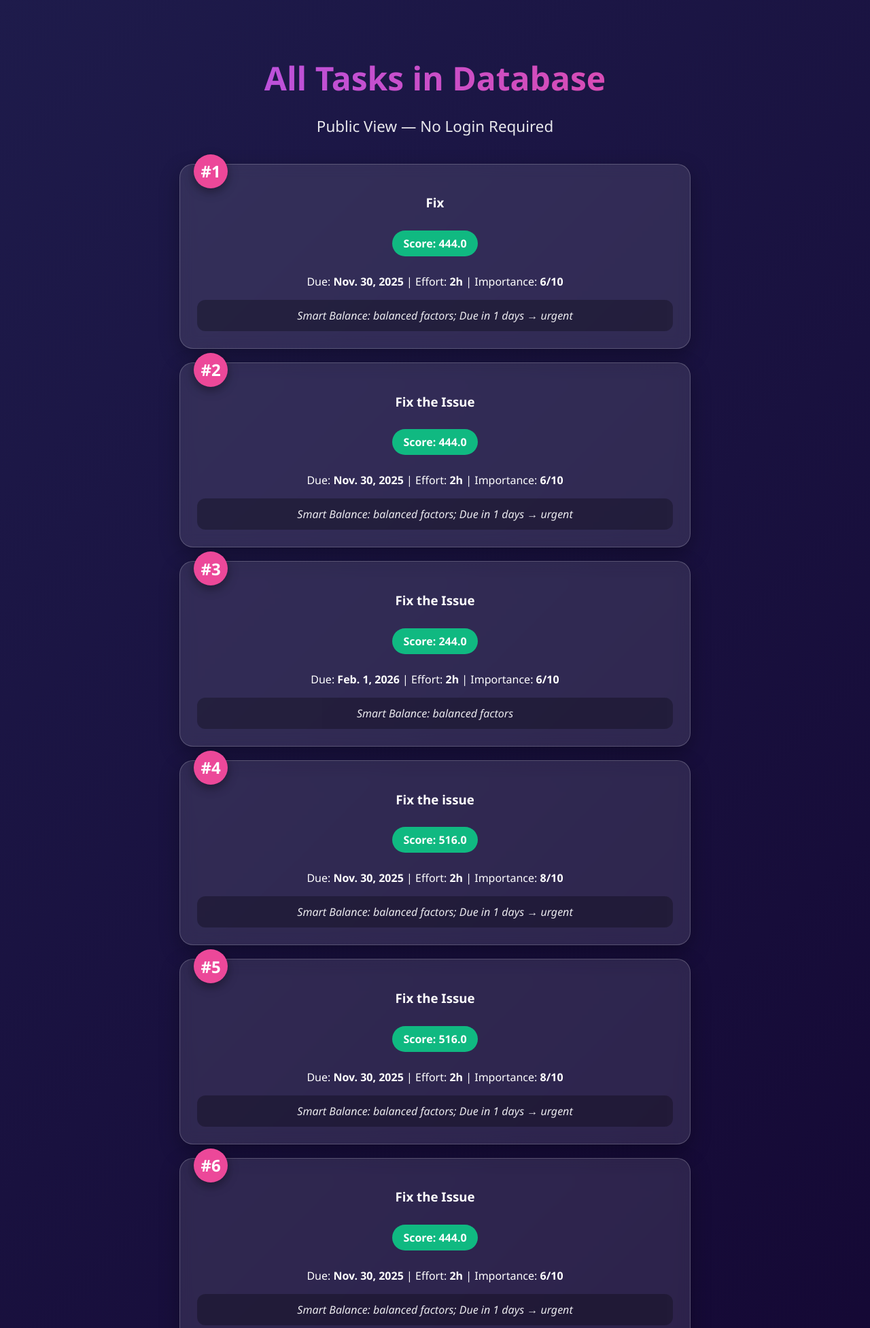
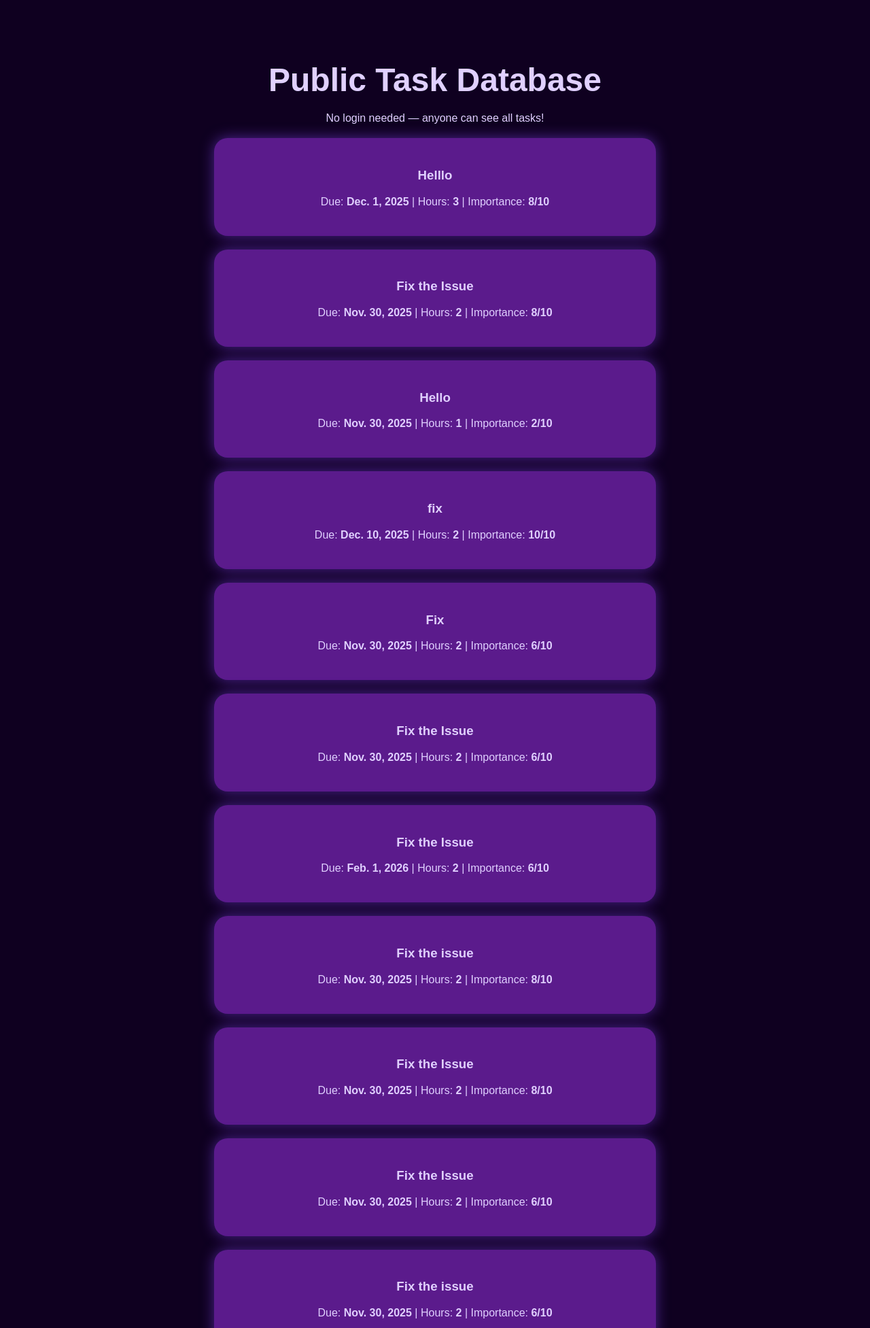
Before and after one commit to vaishnavithanneru/Task-Analyzer, a Django app: page /public-tasks/ in a window 1280 px wide. Shown: the top 1953 px of the page at 68% size. Run offline with Django 4.2, Linux system fonts and the light colour scheme; data comes from the database, SQL or seed files in the repository.

Commit message:
Final Smart Track Analyzer

```diff
--- a/tasks/templates/public_tasks.html
+++ b/tasks/templates/public_tasks.html
@@ -1,112 +1,29 @@
 <!DOCTYPE html>
-<html lang="en">
+<html>
 <head>
-  <meta charset="UTF-8">
-  <meta name="viewport" content="width=device-width, initial-scale=1.0">
-  <title>All Tasks - Public Database</title>
+  <title>All Tasks - Public View</title>
   <style>
-    body {
-      font-family: 'Segoe UI', Arial, sans-serif;
-      background: linear-gradient(135deg, #1e1b4b, #12032e);
-      color: white;
-      padding: 50px 20px;
-      text-align: center;
-      min-height: 100vh;
-      margin: 0;
-    }
-    h1 {
-      font-size: 3rem;
-      margin-bottom: 10px;
-      background: linear-gradient(to right, #a855f7, #ec4899);
-      -webkit-background-clip: text;
-      -webkit-text-fill-color: transparent;
-    }
-    .subtitle {
-      font-size: 1.4rem;
-      opacity: 0.9;
-      margin-bottom: 40px;
-    }
-    .task {
-      background: rgba(255, 255, 255, 0.1);
-      backdrop-filter: blur(10px);
-      border: 1px solid rgba(255, 255, 255, 0.2);
-      margin: 20px auto;
-      padding: 25px;
-      border-radius: 20px;
-      max-width: 700px;
-      box-shadow: 0 10px 30px rgba(0, 0, 0, 0.3);
-      transition: transform 0.3s;
-    }
-    .task:hover {
-      transform: translateY(-10px);
-    }
-    .rank {
-      position: absolute;
-      top: -15px;
-      left: 20px;
-      background: #ec4899;
-      color: white;
-      width: 50px;
-      height: 50px;
-      border-radius: 50%;
-      display: flex;
-      align-items: center;
-      justify-content: center;
-      font-size: 1.5rem;
-      font-weight: bold;
-      box-shadow: 0 5px 15px rgba(0,0,0,0.4);
-    }
-    .score {
-      background: #10b981;
-      color: white;
-      padding: 8px 16px;
-      border-radius: 20px;
-      font-weight: bold;
-      display: inline-block;
-      margin: 10px 0;
-    }
-    .explanation {
-      font-style: italic;
-      opacity: 0.9;
-      margin-top: 15px;
-      font-size: 1rem;
-      background: rgba(0,0,0,0.3);
-      padding: 12px;
-      border-radius: 12px;
-    }
-    .empty {
-      font-size: 2rem;
-      opacity: 0.7;
-      margin-top: 100px;
-    }
+    body { background: #0f0020; color: #e0d0ff; font-family: Arial; text-align: center; padding: 50px; }
+    h1 { font-size: 3rem; margin-bottom: 20px; }
+    .task { background: #5b1b8c; margin: 20px auto; padding: 25px; border-radius: 20px; max-width: 600px; box-shadow: 0 0 20px rgba(139, 73, 255, 0.5); }
+    .empty { font-size: 2rem; margin-top: 100px; opacity: 0.7; }
   </style>
 </head>
 <body>
-  <h1>All Tasks in Database</h1>
-  <p class="subtitle">Public View — No Login Required</p>
+  <h1>Public Task Database</h1>
+  <p>No login needed — anyone can see all tasks!</p>
 
   {% if tasks %}
-    {% for item in tasks %}
-      <div class="task" style="position: relative;">
-        <div class="rank">#{{ forloop.counter }}</div>
-        <h3>{{ item.task.title }}</h3>
-        <div class="score">Score: {{ item.score|floatformat:1 }}</div>
-        <p>
-          Due: <strong>{{ item.task.due_date|default:"No deadline" }}</strong> |
-          Effort: <strong>{{ item.task.estimated_hours }}h</strong> |
-          Importance: <strong>{{ item.task.importance }}/10</strong>
-        </p>
-        <div class="explanation">
-          {{ item.explanation }}
-        </div>
+    {% for task in tasks %}
+      <div class="task">
+        <h3>{{ task.title }}</h3>
+        <p>Due: <strong>{{ task.due_date|default:"No deadline" }}</strong> |
+           Hours: <strong>{{ task.estimated_hours }}</strong> |
+           Importance: <strong>{{ task.importance }}/10</strong></p>
       </div>
     {% endfor %}
   {% else %}
     <div class="empty">No tasks in database yet</div>
   {% endif %}
-
-  <footer style="margin-top: 60px; opacity: 0.7;">
-    <small>Smart Task Analyzer • Live from Django + SQLite</small>
-  </footer>
 </body>
 </html>
--- a/tasks/views.py
+++ b/tasks/views.py
@@ -47,15 +47,13 @@ def suggest_today(request):
         return Response(serializer.errors, status=400)
 
     tasks = serializer.validated_data
-    strategy = request.data.get('strategy', 'smart_balance')  # ← NOW READS FROM BODY!
-
     for i, task in enumerate(tasks):
         if not task.get('id'):
             task['id'] = f"temp_{i}"
 
     scored = []
     for task in tasks:
-        res = calculate_priority_score(task, strategy, tasks)  # ← USES USER'S STRATEGY!
+        res = calculate_priority_score(task, "smart_balance", tasks)
         task_copy = dict(task)
         task_copy.update({"score": res["score"], "explanation": res["explanation"]})
         scored.append(task_copy)
@@ -113,31 +111,7 @@ def serve_frontend(request, path=''):
             return HttpResponse(f.read(), content_type=content_type)
     return HttpResponse("Not found", status=404)
 
-# PUBLIC TASK LIST VIEW
-# ALSO UPDATE public_task_list() TO SHOW CURRENT STRATEGY
+# PUBLIC TASK LIST — THIS SHOWS ALL TASKS
 def public_task_list(request):
     tasks = Task.objects.all().order_by('-id')
-    strategy = request.GET.get('strategy', 'smart_balance')  # Read from URL
-
-    # Re-score tasks with current strategy
-    task_list = []
-    for t in tasks:
-        task_data = {
-            'id': t.id,
-            'title': t.title,
-            'due_date': t.due_date.isoformat() if t.due_date else None,
-            'estimated_hours': t.estimated_hours,
-            'importance': t.importance,
-            'dependencies': []
-        }
-        score_info = calculate_priority_score(task_data, strategy, [task_data])
-        task_list.append({
-            'task': t,
-            'score': score_info['score'],
-            'explanation': score_info['explanation']
-        })
-
-    return render(request, 'public_tasks.html', {
-        'tasks': task_list,
-        'strategy': strategy.title().replace('_', ' ')
-    })
+    return render(request, 'public_tasks.html', {'tasks': tasks})
```
Also changed, not shown: db.sqlite3.
